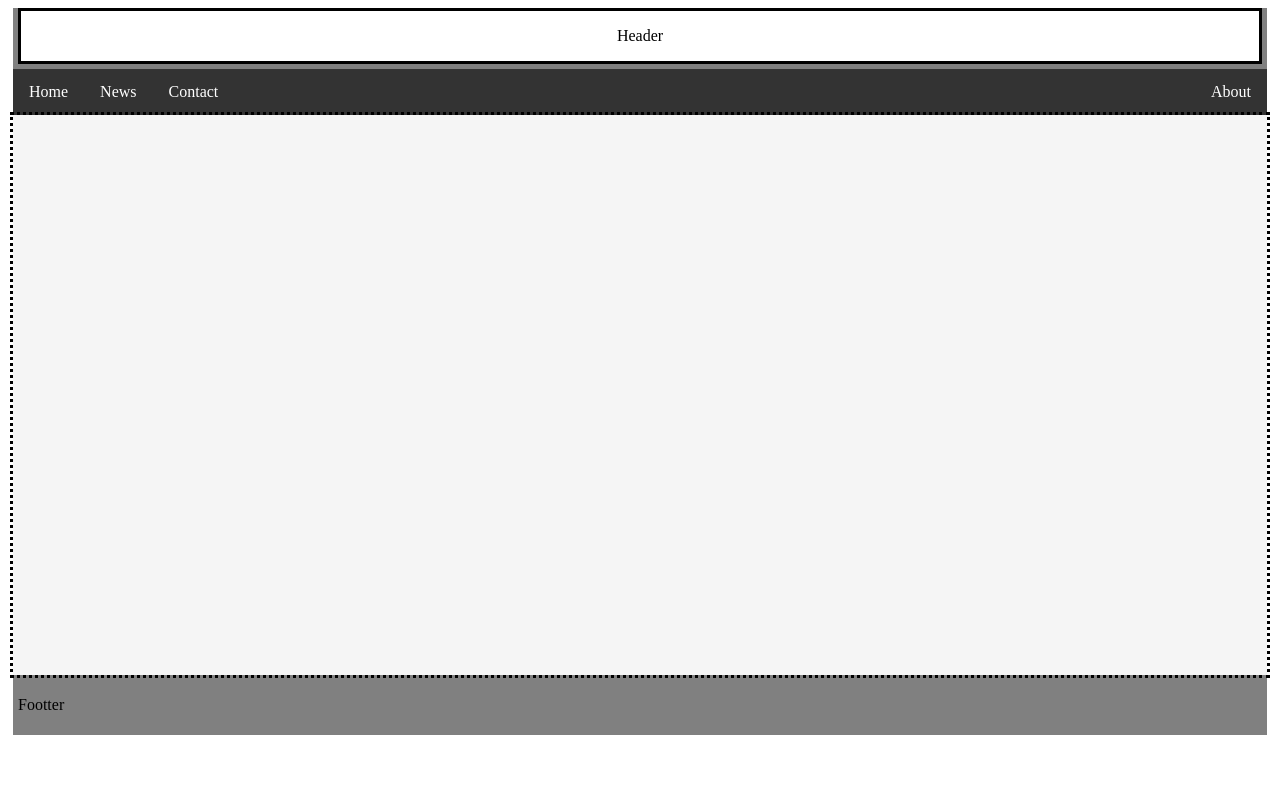
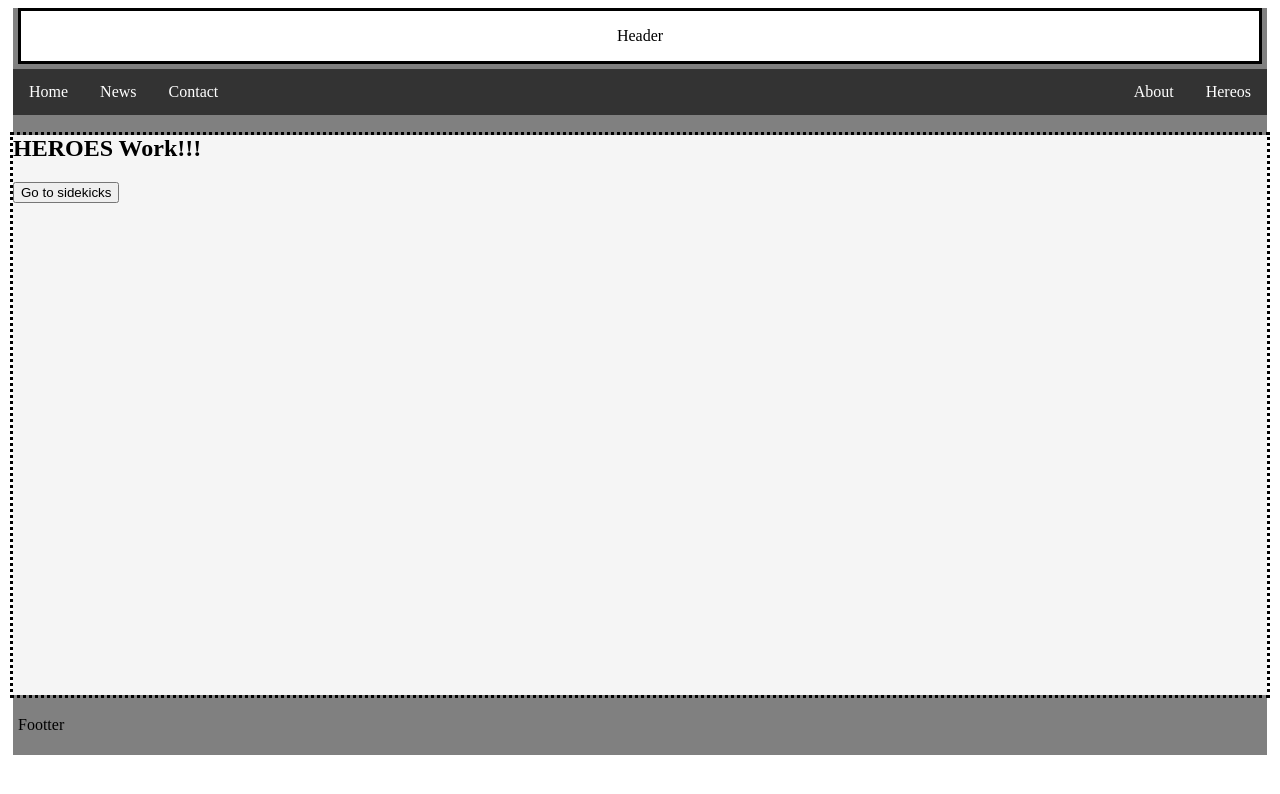
Before and after one commit to Ghislain1/zoe-fb-app, an Angular app: page /superheroes in a window 1280 px wide. Before the commit this address led to /. Shown: the top 794 px of the page. Built offline with nearby package versions, Linux system fonts and the light colour scheme.

Commit message:
Int core Modules and Update Hereos Modules

```diff
--- a/src/app/app-routine.module.ts
+++ b/src/app/app-routine.module.ts
@@ -11,7 +11,7 @@ const appRoutes: Routes = [
 
 @NgModule({
   imports: [
-    RouterModule.forRoot(appRoutes)
+    RouterModule.forRoot(appRoutes,{enableTracing:true})
   ],
   exports: [    RouterModule  ]
 })
--- a/src/app/app.component.html
+++ b/src/app/app.component.html
@@ -5,9 +5,16 @@
 </div>
 
 <ul>
-  <li><a routerLink="/app-home" >Home</a></li>
+  <li><a routerLink="/app-home"> Home</a></li>
+
   <li><a href="#news">News</a></li>
   <li><a href="#contact">Contact</a></li>
+
+
+    <li style="float:right">
+       <a  routerLink="/heroes"> Hereos </a>
+    </li>
+
   <li style="float:right"><a   href="#about">About</a></li>
 </ul>
 
--- a/src/app/app.module.ts
+++ b/src/app/app.module.ts
@@ -5,6 +5,7 @@ import { NgModule } from '@angular/core';
 import { AppComponent } from './app.component';
 import { HomeModule } from './home/home.module';
 import { AppRoutineModule } from './app-routine.module';
+import { HeroesModule } from './heroes/heroes.module';
 
 
 
@@ -14,7 +15,10 @@ import { AppRoutineModule } from './app-routine.module';
   ],
   imports: [
     BrowserModule,
-    HomeModule,
+    HeroesModule,
+     HomeModule,
+
+
     AppRoutineModule
   ],
   providers: [],
--- a/src/app/heroes/components/hero-list.component.ts
+++ b/src/app/heroes/components/hero-list.component.ts
@@ -1,6 +1,3 @@
-
-
-
 import 'rxjs/add/operator/switchMap';
 import { Observable } from 'rxjs/Observable';
 import { Component, OnInit } from '@angular/core';
@@ -9,7 +6,7 @@ import { ActivatedRoute, ParamMap } from '@angular/router';
 
 @Component({
   template: `
-    <h2>HEROES</h2>
+    <h2>HEROES Work!!!</h2>
     <ul class="items">
       <li *ngFor="let hero of heroes$ | async"
         [class.selected]="hero.id === selectedId">
--- a/src/app/heroes/heroes-routine.module.ts
+++ b/src/app/heroes/heroes-routine.module.ts
@@ -2,7 +2,6 @@ import { NgModule }             from '@angular/core';
 import { RouterModule, Routes } from '@angular/router';
 import { HeroListComponent } from './components/hero-list.component';
 import { HeroDetailComponent } from './components/hero-detail.component';
-
 
 
 const heroesRoutes: Routes = [
```
Also changed, not shown: src/app/core/core.module.ts (added, +10 -0 lines), src/app/heroes/heroes.module.ts (+13 -2 lines).
